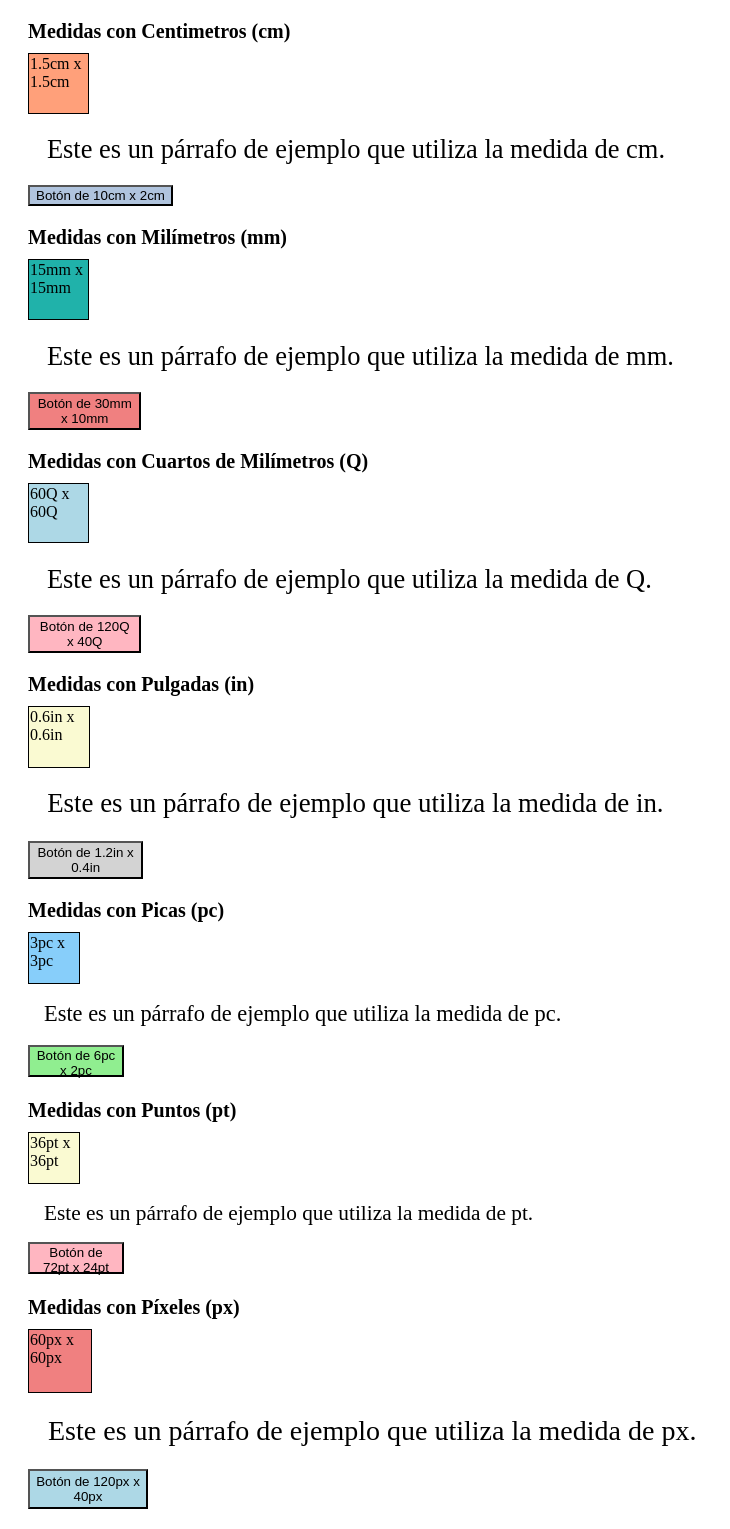
After one commit to Cyberialyrc/D.A.-02-Grupo-A, a PHP site: page /absolutas.html in a window 1280 px wide. The commit adds this page. Shown: the whole page, without its empty margins (0-730 px from the left). Run offline with PHP 8.4, Linux system fonts and the light colour scheme.

Commit message:
Actividad 5 Unidad absoluta

```diff
--- /dev/null
+++ b/Fase 1/Laboratorio 2/Actividades/Actividad 5/absolutas.html
@@ -0,0 +1,78 @@
+<!DOCTYPE html>
+<html lang="es">
+
+<head>
+    <meta charset="UTF-8">
+    <meta name="viewport" content="width=device-width, initial-scale=1.0">
+    <title>Demostración de Medidas Absolutas</title>
+    <link rel="stylesheet" href="medidasabsolutas.css">
+    <style>
+        .demo-container {
+            margin: 20px;
+        }
+
+        .section-title {
+            margin-top: 20px;
+            margin-bottom: 10px;
+            font-size: 20px;
+            font-weight: bold;
+        }
+
+        .box-container {
+            border: 1px solid black;
+            padding: 1px;
+            display: inline-block;
+        }
+    </style>
+</head>
+
+<body>
+    <div class="demo-container">
+    <!-- Demostración de unidad cm -->
+        <div class="section-title">Medidas con Centimetros (cm)</div>
+        <!-- Demostración de Caja -->
+        <div class="box-container caja-cm">1.5cm x 1.5cm</div>
+
+        <!-- Demostración de Texto -->
+        <p class="text-cm">Este es un párrafo de ejemplo que utiliza la medida de cm.</p>
+
+        <!-- Demostración de Botón -->
+        <button class="boton-cm">Botón de 10cm x 2cm</button>
+
+    <!-- Demostración de unidad mm -->
+        <div class="section-title">Medidas con Milímetros (mm)</div>
+        <div class="box-container caja-mm">15mm x 15mm</div>
+        <p class="text-mm">Este es un párrafo de ejemplo que utiliza la medida de mm.</p>
+        <button class="boton-mm">Botón de 30mm x 10mm</button>
+
+    <!-- Demostración de unidad Q -->
+        <div class="section-title">Medidas con Cuartos de Milímetros (Q)</div>
+        <div class="box-container caja-q">60Q x 60Q</div>
+        <p class="text-q">Este es un párrafo de ejemplo que utiliza la medida de Q.</p>
+        <button class="boton-q">Botón de 120Q x 40Q</button>
+
+    <!-- Demostración de unidad in -->
+        <div class="section-title">Medidas con Pulgadas (in)</div>
+        <div class="box-container caja-in">0.6in x 0.6in</div>
+        <p class="text-in">Este es un párrafo de ejemplo que utiliza la medida de in.</p>
+        <button class="boton-in">Botón de 1.2in x 0.4in</button>
+
+    <!-- Demostración de unidad pc -->
+        <div class="section-title">Medidas con Picas (pc)</div>
+        <div class="box-container caja-pc">3pc x 3pc</div>
+        <p class="text-pc">Este es un párrafo de ejemplo que utiliza la medida de pc.</p>
+        <button class="boton-pc">Botón de 6pc x 2pc</button>
+
+    <!-- Demostración de unidad pt -->
+        <div class="section-title">Medidas con Puntos (pt)</div>
+        <div class="box-container caja-pt">36pt x 36pt</div>
+        <p class="text-pt">Este es un párrafo de ejemplo que utiliza la medida de pt.</p>
+        <button class="boton-pt">Botón de 72pt x 24pt</button>
+
+    <!-- Demostración de unidad px -->
+        <div class="section-title">Medidas con Píxeles (px)</div>
+        <div class="box-container caja-px">60px x 60px</div>
+        <p class="text-px">Este es un párrafo de ejemplo que utiliza la medida de px.</p>
+        <button class="boton-px">Botón de 120px x 40px</button>
+</body>
+</html>
--- a/Fase 1/Laboratorio 2/Actividades/Actividad 5/medidasabsolutas.css
+++ b/Fase 1/Laboratorio 2/Actividades/Actividad 5/medidasabsolutas.css
@@ -1,119 +1,115 @@
 /* Utilización de centímetros (cm) */
-.caja-cm-1 {
-    width: 5cm;
-    height: 2.5cm;
+.caja-cm {
+    width: 1.5cm;
+    height: 1.5cm;
     background-color: lightsalmon;
 }
-.caja-cm-2 {
-    width: 4cm;
-    height: 2cm;
+.text-cm {
+    font-size: 0.7cm;
+    line-height: 0.5cm; /* Altura de línea en centímetros */
+    text-indent: 0.5cm;
+}
+.boton-cm {
+    background-color: lightsteelblue;
+}
+/* Utilización de milímetros (mm) */
+.caja-mm {
+    width: 15mm;
+    height: 15mm;
     background-color: lightseagreen;
 }
-.caja-cm-3 {
-    width: 7cm;
-    height: 3.5cm;
-    background-color: lightsteelblue;
+.text-mm {
+    font-size: 7mm;
+    line-height: 5mm;
+    text-indent: 5mm;
 }
-/* Utilización de milimetros (mm) */
-.caja-mm-1 {
-    width: 5mm;
-    height: 2.5mm;
-    background-color: lightsalmon;
+.boton-mm {
+    width: 30mm;
+    height: 10mm;
+    background-color: lightcoral;
 }
-.caja-mm-2 {
-    width: 4mm;
-    height: 2mm;
-    background-color: lightseagreen;
+
+/* Utilización de cuartos de milímetros (Q) */
+.caja-q {
+    width: 60Q; /* 15mm */
+    height: 60Q;
+    background-color: lightblue;
 }
-.caja-mm-3 {
-    width: 7mm;
-    height: 3.5mm;
-    background-color: lightsteelblue;
+.text-q {
+    font-size: 28Q; /* 7mm */
+    line-height: 20Q; /* 5mm */
+    text-indent: 20Q;
 }
-/* Utilización de cuartos de milimetros (Q) */
-.caja-q-1 {
-    width: 5q;
-    height: 2.5q;
-    background-color: lightsalmon;
-}
-.caja-q-2 {
-    width: 4q;
-    height: 2q;
-    background-color: lightseagreen;
-}
-.caja-q-3 {
-    width: 7q;
-    height: 3.5q;
-    background-color: lightsteelblue;
+.boton-q {
+    width: 120Q; /* 30mm */
+    height: 40Q; /* 10mm */
+    background-color: lightpink;
 }
 
 /* Utilización de pulgadas (in) */
-.caja-in-1 {
-    width: 2in;
-    height: 1in;
+.caja-in {
+    width: 0.6in;
+    height: 0.6in;
     background-color: lightgoldenrodyellow;
 }
-
-.caja-in-2 {
-    width: 1.5in;
-    height: 0.75in;
-    background-color: lightpink;
+.text-in {
+    font-size: 0.28in;
+    line-height: 0.2in;
+    text-indent: 0.2in;
 }
-.caja-in-3 {
-    width: 3in;
-    height: 1.5in;
+.boton-in {
+    width: 1.2in;
+    height: 0.4in;
     background-color: lightgray;
 }
 
-/* Utilización de cuartos de picas (pc) */
-.caja-pc-1 {
-    width: 2pc;
-    height: 1pc;
-    background-color: lightgoldenrodyellow;
+/* Utilización de picas (pc) */
+.caja-pc {
+    width: 3pc; /* 36pt */
+    height: 3pc;
+    background-color: lightskyblue;
 }
-
-.caja-pc-2 {
-    width: 1.5pc;
-    height: 0.75pc;
-    background-color: lightpink;
+.text-pc {
+    font-size: 1.4pc; /* 16.8pt */
+    line-height: 1pc; /* 12pt */
+    text-indent: 1pc;
 }
-.caja-pc-3 {
-    width: 3pc;
-    height: 1.5pc;
-    background-color: lightgray;
-}
-/* Utilización de cuartos de puntos (pt) */
-.caja-pt-1 {
-    width: 2pt;
-    height: 1pt;
-    background-color: lightgoldenrodyellow;
-}
-
-.caja-pt-2 {
-    width: 1.5pt;
-    height: 0.75pt;
-    background-color: lightpink;
-}
-.caja-pt-3 {
-    width: 3pt;
-    height: 1.5pt;
-    background-color: lightgray;
-}
-/* Unidad de medida píxeles (px) */
-.caja-px-1 {
-    width: 200px;
-    height: 100px;
-    background-color: lightblue;
-}
-
-.caja-px-2 {
-    width: 150px;
-    height: 75px;
+.boton-pc {
+    width: 6pc; /* 72pt */
+    height: 2pc;
     background-color: lightgreen;
 }
 
-.caja-px-3 {
-    width: 300px;
-    height: 150px;
+/* Utilización de puntos (pt) */
+.caja-pt {
+    width: 36pt;
+    height: 36pt;
+    background-color: lightgoldenrodyellow;
+}
+.text-pt {
+    font-size: 16pt;
+    line-height: 12pt;
+    text-indent: 12pt;
+}
+.boton-pt {
+    width: 72pt;
+    height: 24pt;
+    background-color: lightpink;
+}
+
+/* Unidad de medida píxeles (px) */
+.caja-px {
+    width: 60px;
+    height: 60px;
     background-color: lightcoral;
 }
+.text-px {
+    font-size: 28px;
+    line-height: 20px;
+    text-indent: 20px;
+}
+.boton-px {
+    width: 120px;
+    height: 40px;
+    background-color: lightblue;
+}
```
